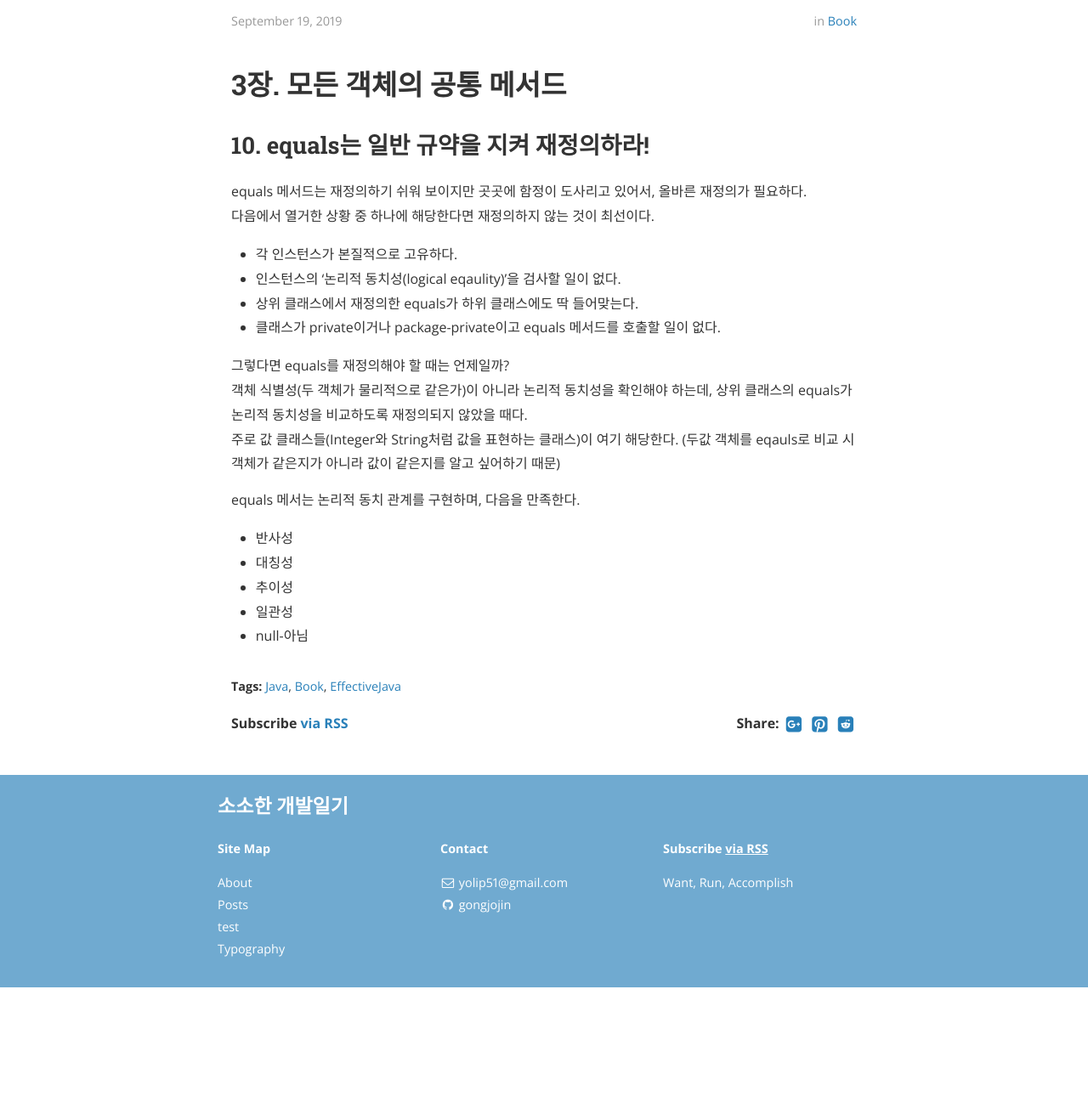
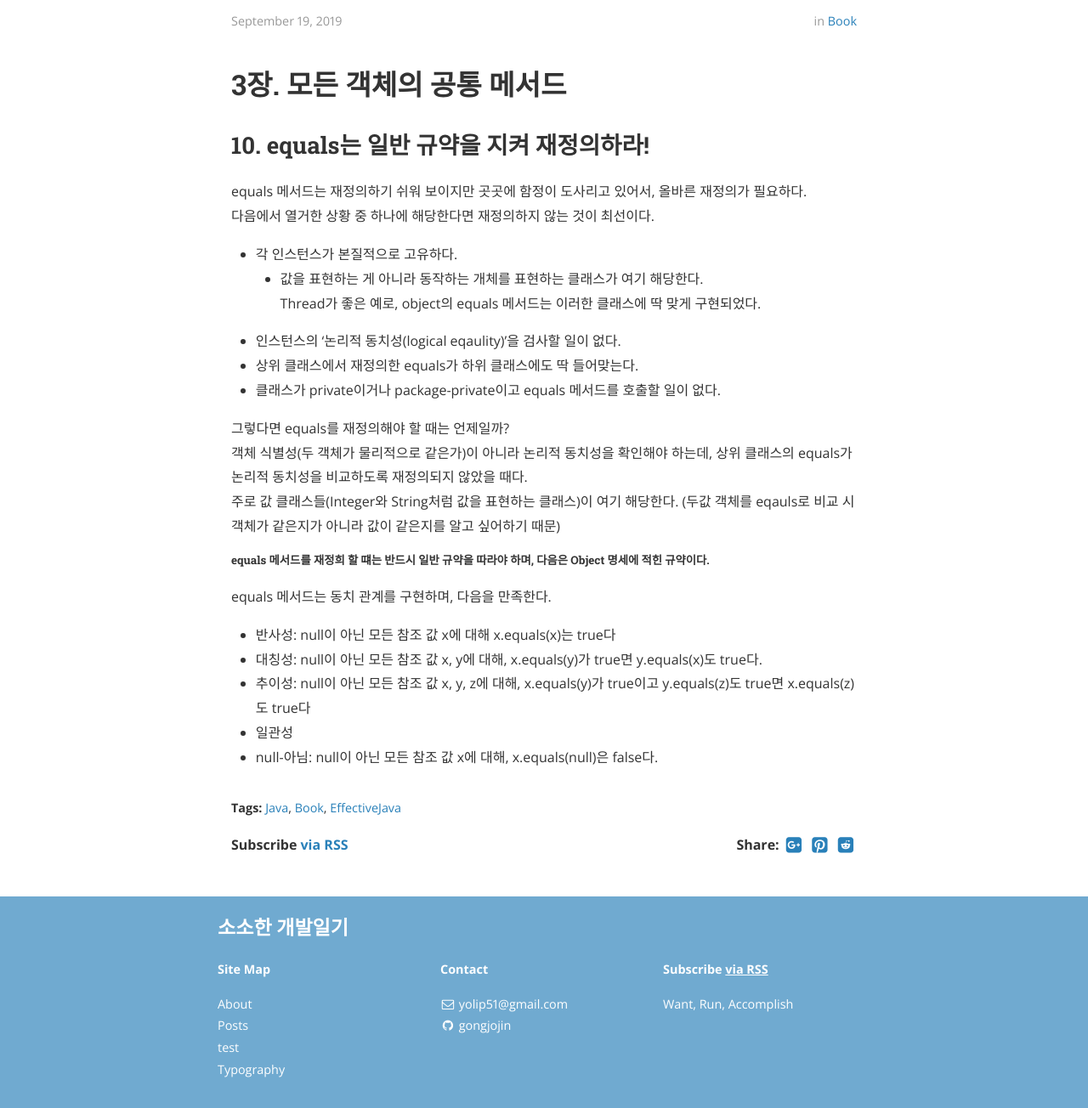
Before and after one commit to gonghojin/gonghojin.github.io, a Jekyll site: the page built from _posts/book/java/effectiveJava/2019-09-19-effectiveJava2.md, in a window 1280 px wide and 1400 px high, scrolled down 411 px, cut to the strip 96-1400 px from the top of the window. Shown: the whole strip at 85% size. Built offline with Jekyll 4.4.1, drawn with Linux system fonts in a browser that asks for light colours; nearby versions of some CDN libraries; comment, search, counter and statistics services are not loaded; before the commit the page ends 1669 px from its top, so only the background shows below that.

Commit message:
Add: 이펙티브자바_eqauls는 일반 규약을 지켜 재정의하라

```diff
--- a/_posts/book/java/effectiveJava/2019-09-19-effectiveJava2.md
+++ b/_posts/book/java/effectiveJava/2019-09-19-effectiveJava2.md
@@ -13,6 +13,8 @@ cover:  "/assets/instacode.png"
 equals 메서드는 재정의하기 쉬워 보이지만 곳곳에 함정이 도사리고 있어서, 올바른 재정의가 필요하다.
 다음에서 열거한 상황 중 하나에 해당한다면 재정의하지 않는 것이 최선이다.
 + 각 인스턴스가 본질적으로 고유하다.
+	+ 값을 표현하는 게 아니라 동작하는 개체를 표현하는 클래스가 여기 해당한다.
+	Thread가 좋은 예로, object의 equals 메서드는 이러한 클래스에 딱 맞게 구현되었다.
 + 인스턴스의 '논리적 동치성(logical eqaulity)'을 검사할 일이 없다.
 + 상위 클래스에서 재정의한 equals가 하위 클래스에도 딱 들어맞는다.
 + 클래스가 private이거나 package-private이고 equals 메서드를 호출할 일이 없다.
@@ -21,9 +23,10 @@ equals 메서드는 재정의하기 쉬워 보이지만 곳곳에 함정이 도
 객체 식별성(두 객체가 물리적으로 같은가)이 아니라 논리적 동치성을 확인해야 하는데, 상위 클래스의 equals가 논리적 동치성을 비교하도록 재정의되지 않았을 때다.
 주로 값 클래스들(Integer와 String처럼 값을 표현하는 클래스)이 여기 해당한다. (두값 객체를 eqauls로 비교 시 객체가 같은지가 아니라 값이 같은지를 알고 싶어하기 때문)
 
-equals 메서는 논리적 동치 관계를 구현하며, 다음을 만족한다.
-+ 반사성
-+ 대칭성
-+ 추이성
+##### equals 메서드를 재정희 할 떄는 반드시 일반 규약을 따라야 하며, 다음은 Object 명세에 적힌 규약이다.
+equals 메서드는 동치 관계를 구현하며, 다음을 만족한다.
++ 반사성: null이 아닌 모든 참조 값 x에 대해 x.equals(x)는 true다
++ 대칭성: null이 아닌 모든 참조 값 x, y에 대해, x.equals(y)가 true면 y.equals(x)도 true다.
++ 추이성: null이 아닌 모든 참조 값 x, y, z에 대해, x.equals(y)가 true이고 y.equals(z)도 true면 x.equals(z)도 true다
 + 일관성
-+ null-아님
++ null-아님: null이 아닌 모든 참조 값 x에 대해, x.equals(null)은 false다.
```
